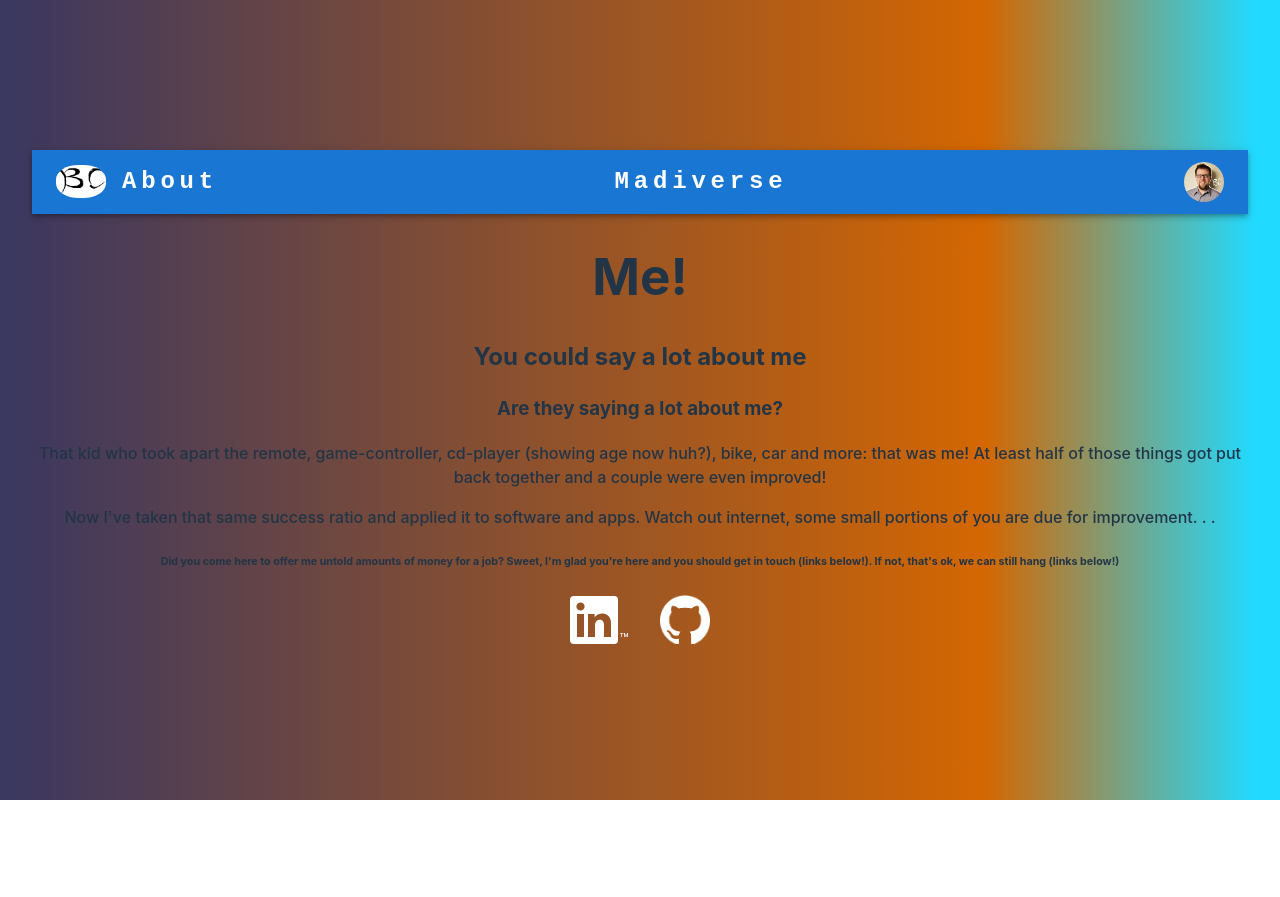
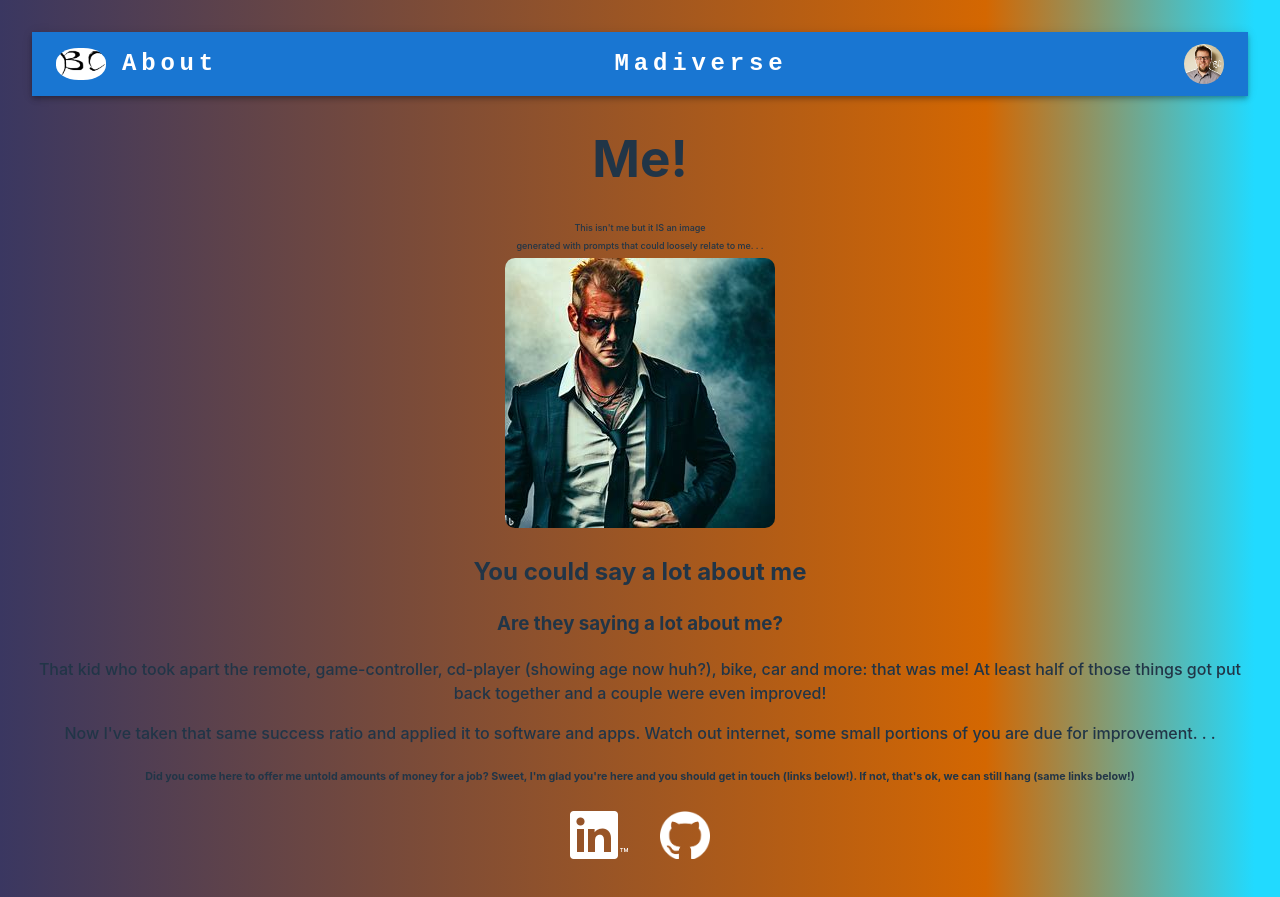
Before and after one commit to Brandt-C/Port_front, a React (Vite) app: page /about in a window 1280 px wide. Before the commit the page ends 800 px from the top, so only its background shows below. Built offline with nearby package versions, Linux system fonts and the light colour scheme.

Commit message:
deets in state, next steps dynamic buttons

```diff
--- a/src/css/about.css
+++ b/src/css/about.css
@@ -4,3 +4,12 @@
 p{
     font-weight: 500;
 }
+#jh {
+    max-width: 300px;
+    height: auto;
+    border-radius: 10px;
+}
+.photo-cap {
+    font-size: xx-small;
+    margin: 5px;
+}
--- a/src/views/About.jsx
+++ b/src/views/About.jsx
@@ -5,12 +5,14 @@ const About = () => {
     return (
         <>
             <h1>Me!</h1>
-
+            <p className="photo-cap">This isn't me but it IS an image</p>
+            <p className="photo-cap"> generated with prompts that could loosely relate to me. . .</p>
+            <img id='jh' src="./src/assets/JH_ai.jpg" ></img>
             <h2>You could say a lot about me</h2>
             <h3>Are they saying a lot about me?</h3>
             <p>That kid who took apart the remote, game-controller, cd-player (showing age now huh?), bike, car and more: that was me!  At least half of those things got put back together and a couple were even improved!</p>
             <p>Now I've taken that same success ratio and applied it to software and apps.  Watch out internet, some small portions of you are due for improvement. . . </p>
-            <h6>Did you come here to offer me untold amounts of money for a job?  Sweet, I'm glad you're here and you should get in touch (links below!).  If not, that's ok, we can still hang (links below!)</h6>
+            <h6>Did you come here to offer me untold amounts of money for a job?  Sweet, I'm glad you're here and you should get in touch (links below!).  If not, that's ok, we can still hang (same links below!)</h6>
             <div>
             <Link class='logo-link' to='https://www.linkedin.com/in/brandt-carlson-51735625' target="_blank"><img src='./src/assets/In-White-48.png'/></Link>
             <Link class='logo-link' to='https://github.com/Brandt-C' target="_blank"><img src="./src/assets/github-mark-white.png" style={{ maxWidth: 50 + 'px'}}/></Link>
--- a/src/views/Mad.jsx
+++ b/src/views/Mad.jsx
@@ -3,10 +3,17 @@ import axios from "axios";
 import CharButton from "../componenets/CharButton";
 import LocButton from "../componenets/LocButton";
 
+import SnowshoeingIcon from '@mui/icons-material/Snowshoeing';
+import { Button } from '@mui/material';
+
+
+        // <Button variant='oulined' startIcon={<SnowshoeingIcon />}>Bring in Characters</Button>
+
+// Going to have to bring in buttons here for usability's sake and trash components?
+
 const Mad = () => {
 
     // const [story, setStory] = useState(null);
-    const [deets, setDeets] = useState();
 
     const getDeets = async () => {
         let response = await axios.get('http://127.0.0.1:5000/api/story/rando');
@@ -14,12 +21,15 @@ const Mad = () => {
     };
     const loadDeets = async () => {
         let data = await getDeets();
-        console.log(data)
+        console.log(data);
+        setDeets(data)
     }
-    loadDeets();
+    const [deets, setDeets] = useState(()=> loadDeets());
+    ;
 
     return (
         <>
+
             <h1>Under construction!</h1>
             <h3>This is gonna be some really cool stuff.  Pretty soon.  I swear.</h3>
             <h4>Like a mad-lib generator with choices from multiple fictional universes.</h4>
```
Also changed, not shown: src/assets/JH_ai.jpg (added).
